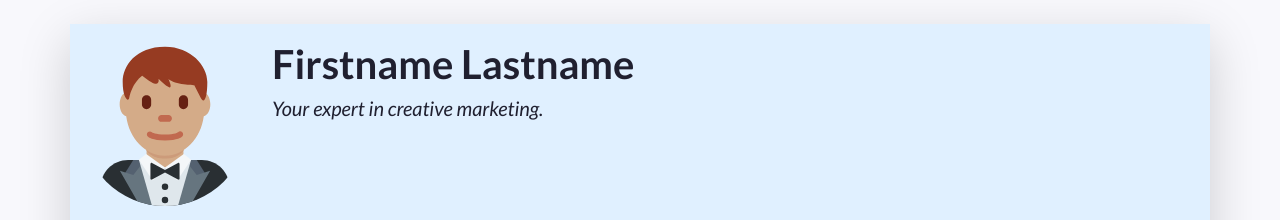
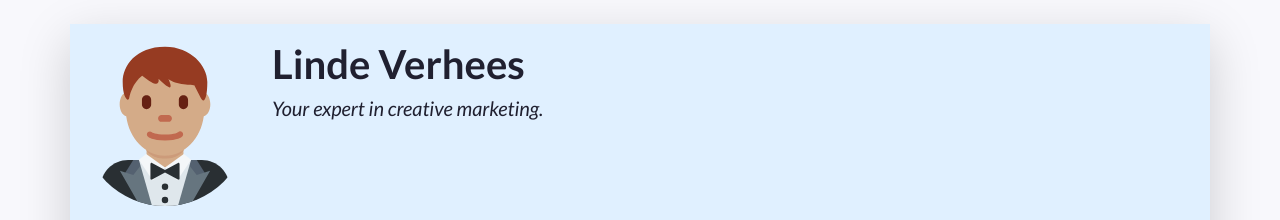
Before and after one commit to LindeVerhees/PRJ4_CV, a plain HTML site: page index.html in a window 1280 px wide. Shown: the top 220 px of the page. Drawn offline with nearby package versions, Linux system fonts and the light colour scheme.

Commit message:
Update index.html
Changed Firstname Lastname to Linde Verhees

```diff
--- a/index.html
+++ b/index.html
@@ -49,7 +49,7 @@
           A container to wrap around your name and tagline. Full-width at small size, then columns of increasing size.
         -->
         <div class="col-12 col-sm-8 col-md-9 col-lg-10 my-3 header-content">
-          <h1 class="fw-bolder">Firstname Lastname</h1>
+          <h1 class="fw-bolder">Linde Verhees</h1>
           <h5 class="fst-italic tagline">Your expert in creative marketing.</h5>
         </div>
       </header>
```
